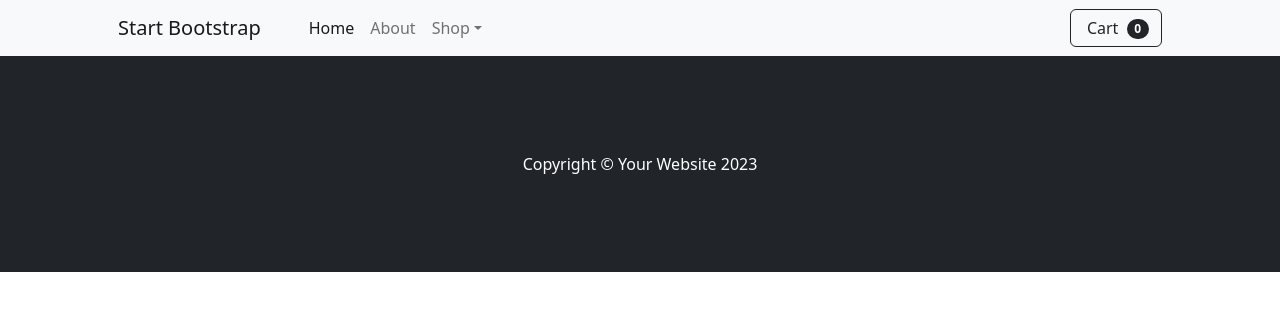
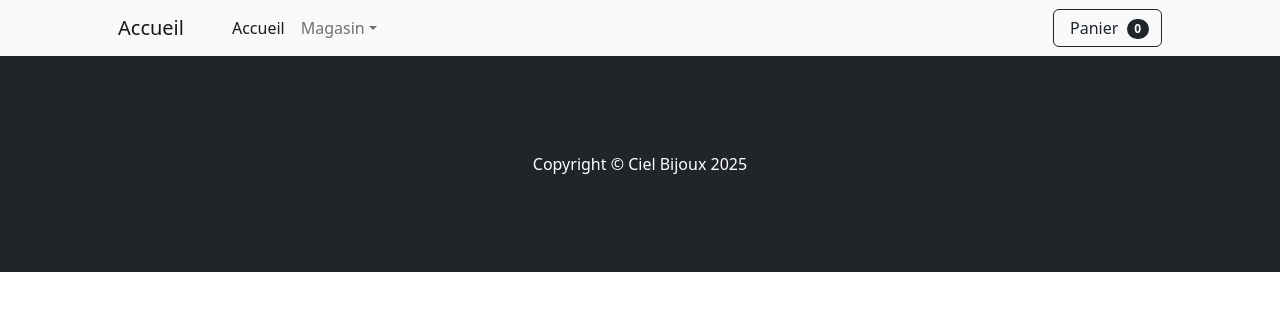
Before and after one commit to cielbijou/cielBijou, a Symfony app: template templates/base.html.twig in a window 1280 px wide. Shown: the top 311 px of the page. Run offline with Twig, Linux system fonts and the light colour scheme; the template is opened without the code that fills it, so the values that code supplies are empty; some libraries are stand-ins or nearby versions.

Commit message:
Personnalisation menu et footer

```diff
--- a/templates/base.html.twig
+++ b/templates/base.html.twig
@@ -14,12 +14,14 @@
         {% endblock %}
     </head>
     <body>
+        {# Barre Navigation #}
         {% include "menu.html.twig" %}
 
         <div class="container" style="margin:auto">
             {% block body %}{% endblock %}
         </div>
 
+        {# Footer #}
         <footer class="py-5 bg-dark">
             {% include "footer.html.twig" %}
         </footer>
--- a/templates/footer.html.twig
+++ b/templates/footer.html.twig
@@ -1,3 +1,3 @@
 <footer class="py-5 bg-dark">
-            <div class="container"><p class="m-0 text-center text-white">Copyright &copy; Your Website 2023</p></div>
+            <div class="container"><p class="m-0 text-center text-white">Copyright &copy; Ciel Bijoux 2025</p></div>
         </footer>
--- a/templates/menu.html.twig
+++ b/templates/menu.html.twig
@@ -1,25 +1,24 @@
 <nav class="navbar navbar-expand-lg navbar-light bg-light">
             <div class="container px-4 px-lg-5">
-                <a class="navbar-brand" href="#!">Start Bootstrap</a>
+                <a class="navbar-brand" href="#!">Accueil</a>
                 <button class="navbar-toggler" type="button" data-bs-toggle="collapse" data-bs-target="#navbarSupportedContent" aria-controls="navbarSupportedContent" aria-expanded="false" aria-label="Toggle navigation"><span class="navbar-toggler-icon"></span></button>
                 <div class="collapse navbar-collapse" id="navbarSupportedContent">
                     <ul class="navbar-nav me-auto mb-2 mb-lg-0 ms-lg-4">
-                        <li class="nav-item"><a class="nav-link active" aria-current="page" href="#!">Home</a></li>
-                        <li class="nav-item"><a class="nav-link" href="#!">About</a></li>
+                        <li class="nav-item"><a class="nav-link active" aria-current="page" href="#!">Accueil</a></li>
                         <li class="nav-item dropdown">
-                            <a class="nav-link dropdown-toggle" id="navbarDropdown" href="#" role="button" data-bs-toggle="dropdown" aria-expanded="false">Shop</a>
+                            <a class="nav-link dropdown-toggle" id="navbarDropdown" href="#" role="button" data-bs-toggle="dropdown" aria-expanded="false">Magasin</a>
                             <ul class="dropdown-menu" aria-labelledby="navbarDropdown">
-                                <li><a class="dropdown-item" href="#!">All Products</a></li>
+                                <li><a class="dropdown-item" href="#!">Catalogue</a></li>
                                 <li><hr class="dropdown-divider" /></li>
-                                <li><a class="dropdown-item" href="#!">Popular Items</a></li>
-                                <li><a class="dropdown-item" href="#!">New Arrivals</a></li>
+                                <li><a class="dropdown-item" href="#!">Tout les produits</a></li>
+                                <li><a class="dropdown-item" href="#!">Produits en promotion</a></li>
                             </ul>
                         </li>
                     </ul>
                     <form class="d-flex">
                         <button class="btn btn-outline-dark" type="submit">
                             <i class="bi-cart-fill me-1"></i>
-                            Cart
+                            Panier
                             <span class="badge bg-dark text-white ms-1 rounded-pill">0</span>
                         </button>
                     </form>
```
